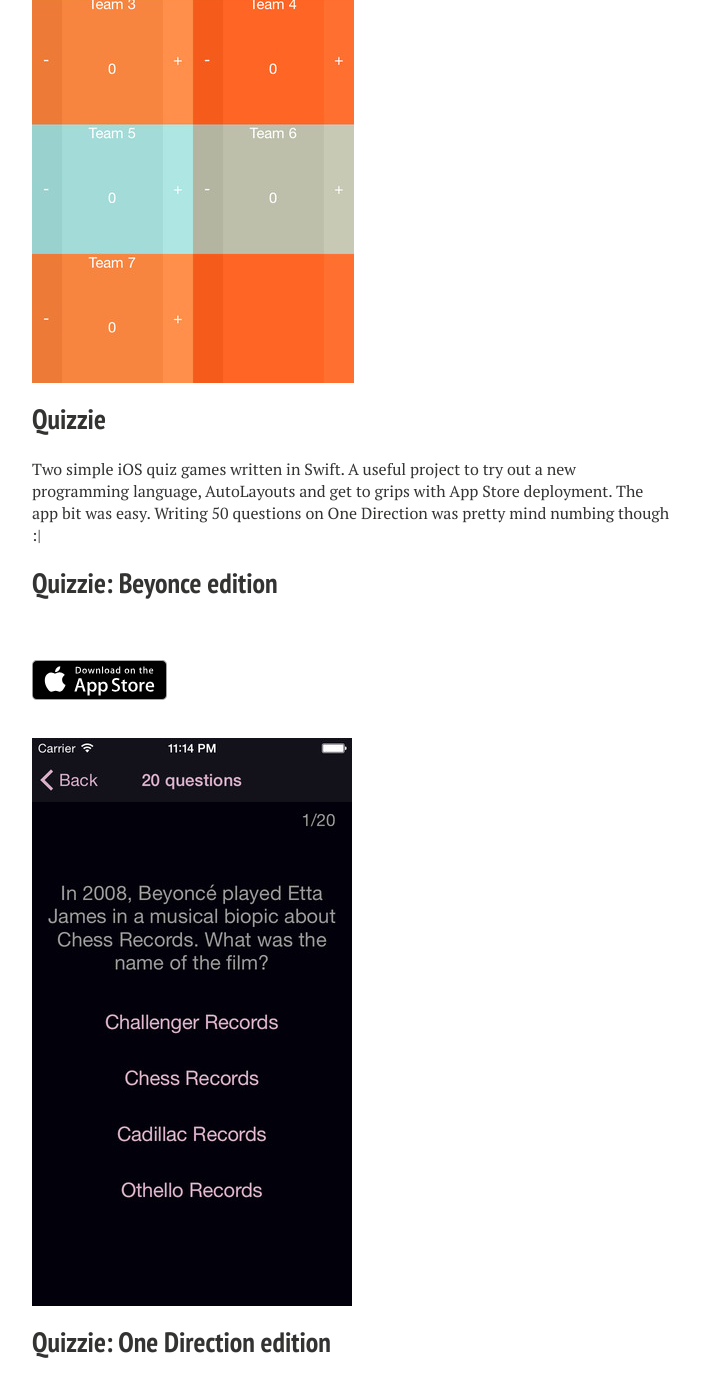
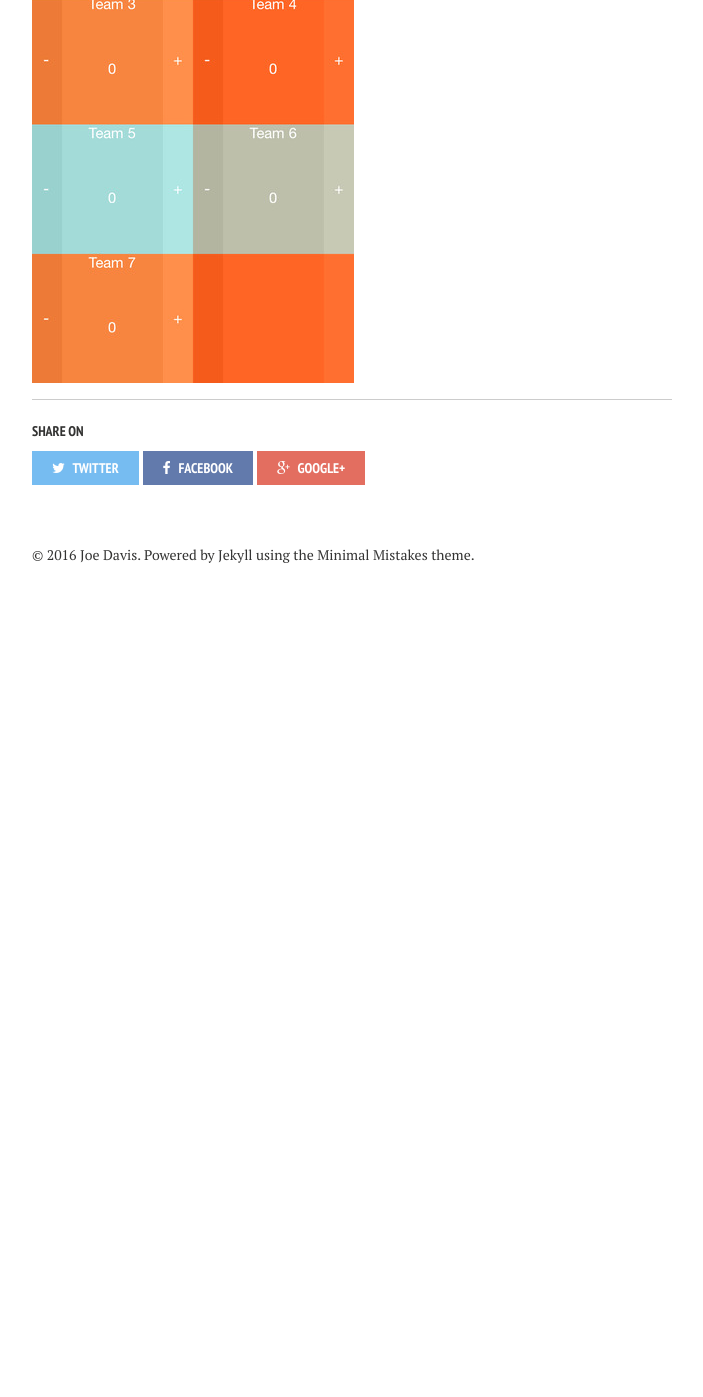
Before and after one commit to joedavisdev/joedavisdev.github.io, a Jekyll site: the page built from projects/apps/index.md, in a window 1280 px wide and 1400 px high, scrolled down 1818 px. Shown: the top 1397 px of the window, without its empty margins (288-991 px from the left). Built offline with Jekyll 4.4.1, drawn with Linux system fonts in a browser that asks for light colours; nearby versions of some CDN libraries; after the commit the page ends 2431 px from its top, so only the background shows below that.

Commit message:
Cleanup: Removed two daft apps

```diff
--- a/projects/apps/index.md
+++ b/projects/apps/index.md
@@ -44,28 +44,3 @@ I wrote this one over the Christmas 2014 period to track team scores when playin
 
 <br>
 ![Score Tracker](../../images/projects/score_tracker/score_tracker.jpg)
-
-## Quizzie
-Two simple iOS quiz games written in Swift. A useful project to try out a new programming language, AutoLayouts and get to grips with App Store deployment. The app bit was easy. Writing 50 questions on One Direction was pretty mind numbing though :|
-
-## Quizzie: Beyonce edition
-
-<br>
-
-<a href="https://itunes.apple.com/gb/app/quizzie-beyonce-edition/id933552197?mt=8">
-<img src="../../images/app_stores/ios_badge.svg" height="64" alt="iOS App Store"/>
-</a>
-
-<br>
-![Quizzie: Beyonce edition](../../images/projects/quizzie/quizzie_beyonce.jpg)
-
-## Quizzie: One Direction edition
-
-<br>
-
-<a href="https://itunes.apple.com/gb/app/quizzie-one-direction-1d-edition/id949380361?mt=8">
-<img src="../../images/app_stores/ios_badge.svg" height="64" alt="iOS App Store"/>
-</a>
-
-<br>
-![Quizzie: One Direction edition](../../images/projects/quizzie/quizzie_1D.jpg)
```
